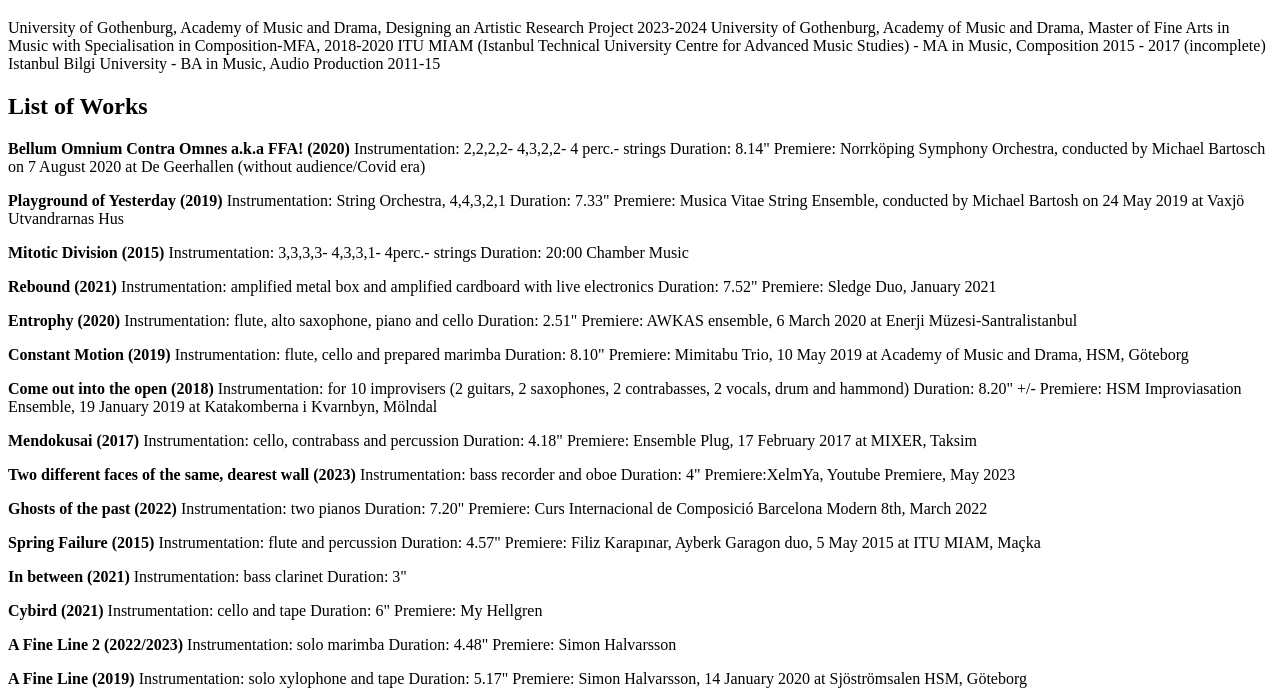
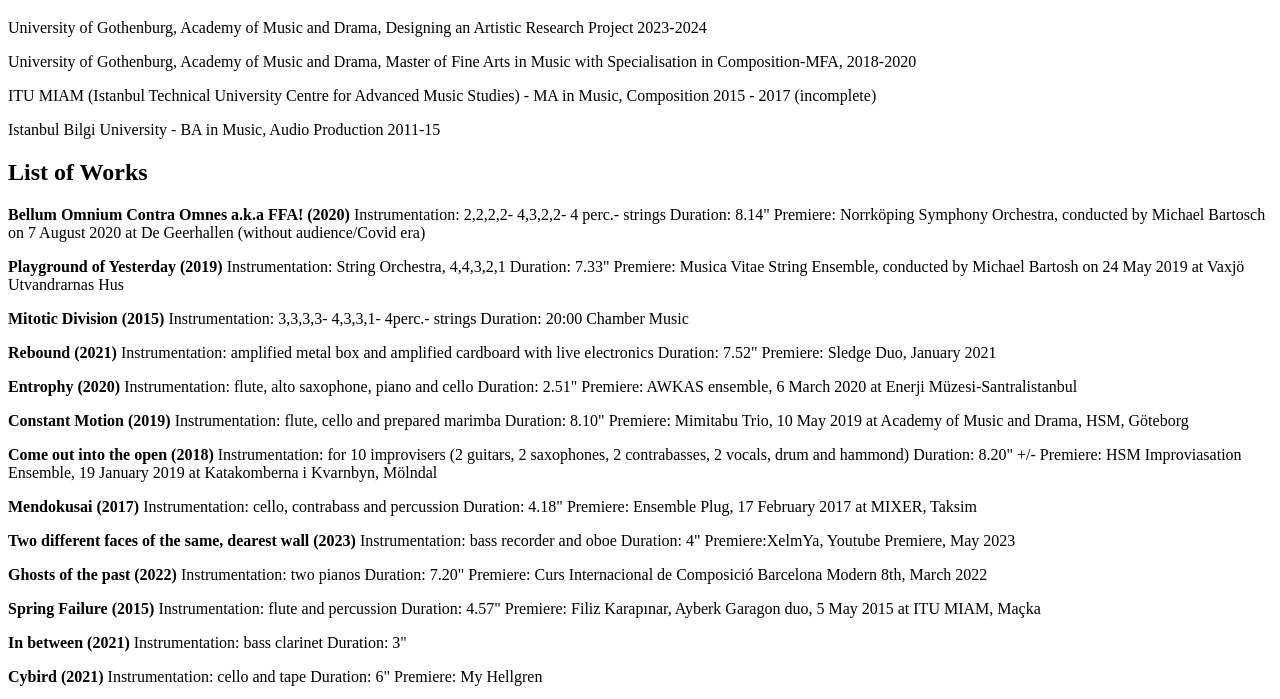
Before and after one commit to Zonkkatul/FrontEnd_Course, a plain HTML site: page Front-end_first_assignment.html in a window 1280 px wide. Shown: the part 87-786 px from the top of the page. Drawn offline with Linux system fonts and the light colour scheme.

Commit message:
Update Front-end_first_assignment.html
small format changes

```diff
--- a/Front-end_first_assignment.html
+++ b/Front-end_first_assignment.html
@@ -11,85 +11,100 @@
     <b> Merve Erez CV </b>
 </body>
 <h1>Education</h1>
-<p>
-    University of Gothenburg, Academy of Music and Drama, Designing an Artistic Research Project 2023-2024
-    University of Gothenburg, Academy of Music and Drama, Master of Fine Arts in Music with Specialisation in
-    Composition-MFA, 2018-2020
-    ITU MIAM (Istanbul Technical University Centre for Advanced Music Studies) - MA in Music, Composition 2015 - 2017
-    (incomplete)
-    Istanbul Bilgi University - BA in Music, Audio Production 2011-15
-</p>
+
+    <p>University of Gothenburg, Academy of Music and Drama, Designing an Artistic Research Project 2023-2024</p>
+    <p>University of Gothenburg, Academy of Music and Drama, Master of Fine Arts in Music with Specialisation in Composition-MFA, 2018-2020</p>
+    <p>ITU MIAM (Istanbul Technical University Centre for Advanced Music Studies) - MA in Music, Composition 2015 - 2017 (incomplete) </p>
+    <p>Istanbul Bilgi University - BA in Music, Audio Production 2011-15 </p>
+
 <h2>List of Works</h2>
-<p></p>
+
 <p><b>Bellum Omnium Contra Omnes a.k.a FFA! (2020)</b>
     Instrumentation: 2,2,2,2- 4,3,2,2- 4 perc.- strings
     Duration: 8.14"
     Premiere: Norrköping Symphony Orchestra, conducted by Michael Bartosch on 7 August 2020 at
     De Geerhallen
     (without audience/Covid era)</p>
+
 <p><b>Playground of Yesterday (2019)</b>
     Instrumentation: String Orchestra, 4,4,3,2,1
     Duration: 7.33"
     Premiere: Musica Vitae String Ensemble, conducted by Michael Bartosh on 24 May
     2019 at Vaxjö Utvandrarnas Hus</p>
+
 <p><b>Mitotic Division (2015)</b>
     Instrumentation: 3,3,3,3- 4,3,3,1- 4perc.- strings
     Duration: 20:00
     Chamber Music</p>
+
 <p><b>Rebound (2021)</b>
     Instrumentation: amplified metal box and amplified cardboard with live electronics
     Duration: 7.52"
     Premiere: Sledge Duo, January 2021</p>
+
 <p><b>Entrophy (2020)</b>
     Instrumentation: flute, alto saxophone, piano and cello
     Duration: 2.51"
     Premiere: AWKAS ensemble, 6 March 2020 at Enerji Müzesi-Santralistanbul</p>
+
 <p><b>Constant Motion (2019)</b>
     Instrumentation: flute, cello and prepared marimba
     Duration: 8.10"
     Premiere: Mimitabu Trio, 10 May 2019 at Academy of Music and Drama, HSM, Göteborg</p>
+
 <p><b>Come out into the open (2018)</b>
     Instrumentation: for 10 improvisers (2 guitars, 2 saxophones, 2 contrabasses,
     2 vocals, drum and hammond)
     Duration: 8.20" +/-
     Premiere: HSM Improviasation Ensemble, 19 January 2019 at Katakomberna i Kvarnbyn, Mölndal</p>
+
 <p><b>Mendokusai (2017)</b>
     Instrumentation: cello, contrabass and percussion
     Duration: 4.18"
     Premiere: Ensemble Plug, 17 February 2017 at MIXER, Taksim</p>
+
 <p><b>Two different faces of the same, dearest wall (2023)</b>
     Instrumentation: bass recorder and oboe
     Duration: 4"
     Premiere:XelmYa, Youtube Premiere, May 2023</p>
+
 <p><b>Ghosts of the past (2022)</b>
     Instrumentation: two pianos
     Duration: 7.20"
     Premiere: Curs Internacional de Composició Barcelona Modern 8th, March 2022</p>
+
 <p><b>Spring Failure (2015)</b>
     Instrumentation: flute and percussion
     Duration: 4.57"
     Premiere: Filiz Karapınar, Ayberk Garagon duo, 5 May 2015 at ITU MIAM, Maçka</p>
+
 <p><b>In between (2021)</b>
     Instrumentation: bass clarinet
     Duration: 3"</p>
+
 <p><b>Cybird (2021)</b>
     Instrumentation: cello and tape
     Duration: 6"
     Premiere: My Hellgren</p>
+
 <p><b>A Fine Line 2 (2022/2023)</b>
     Instrumentation: solo marimba
     Duration: 4.48"
     Premiere: Simon Halvarsson</p>
+
 <p><b>A Fine Line (2019)</b>
     Instrumentation: solo xylophone and tape
     Duration: 5.17"
     Premiere: Simon Halvarsson, 14 January 2020 at Sjöströmsalen HSM, Göteborg</p>
+
 <p><b>Moments of Sound (2016)</b>
     Instrumentation: cello
     Duration: 4.22"
     Premiere: Jari Juhani Piper, 17 April 2016 at Süreyya Opera House, Kadıköy</p>
+
 <p><b>Gully Foyle is my name! (2021)</b>
     Instrumentation: soprano Duration: 2.30" Premiere: TBA</p>
+
 <p> <b>Angry Cow(2023)</b>
     Instrumentation: piano and objects
     Duration: 20"
```
